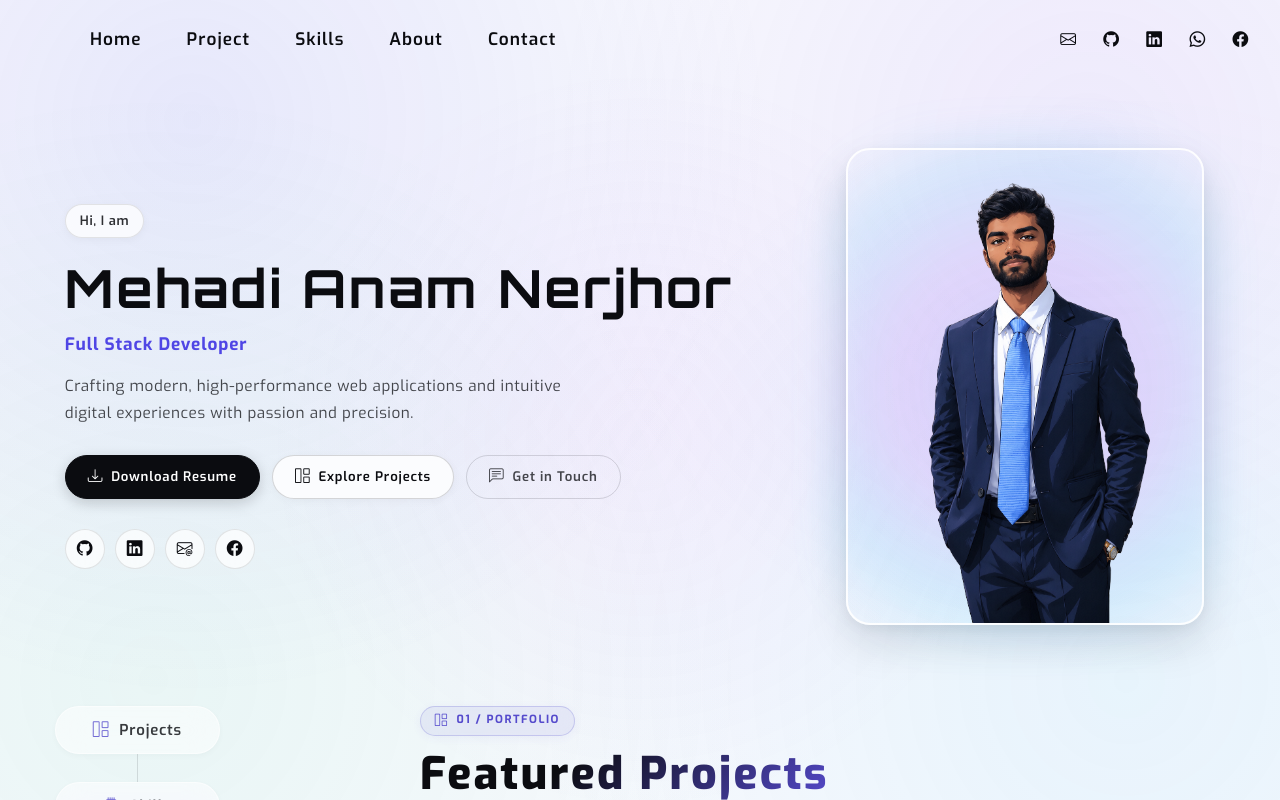
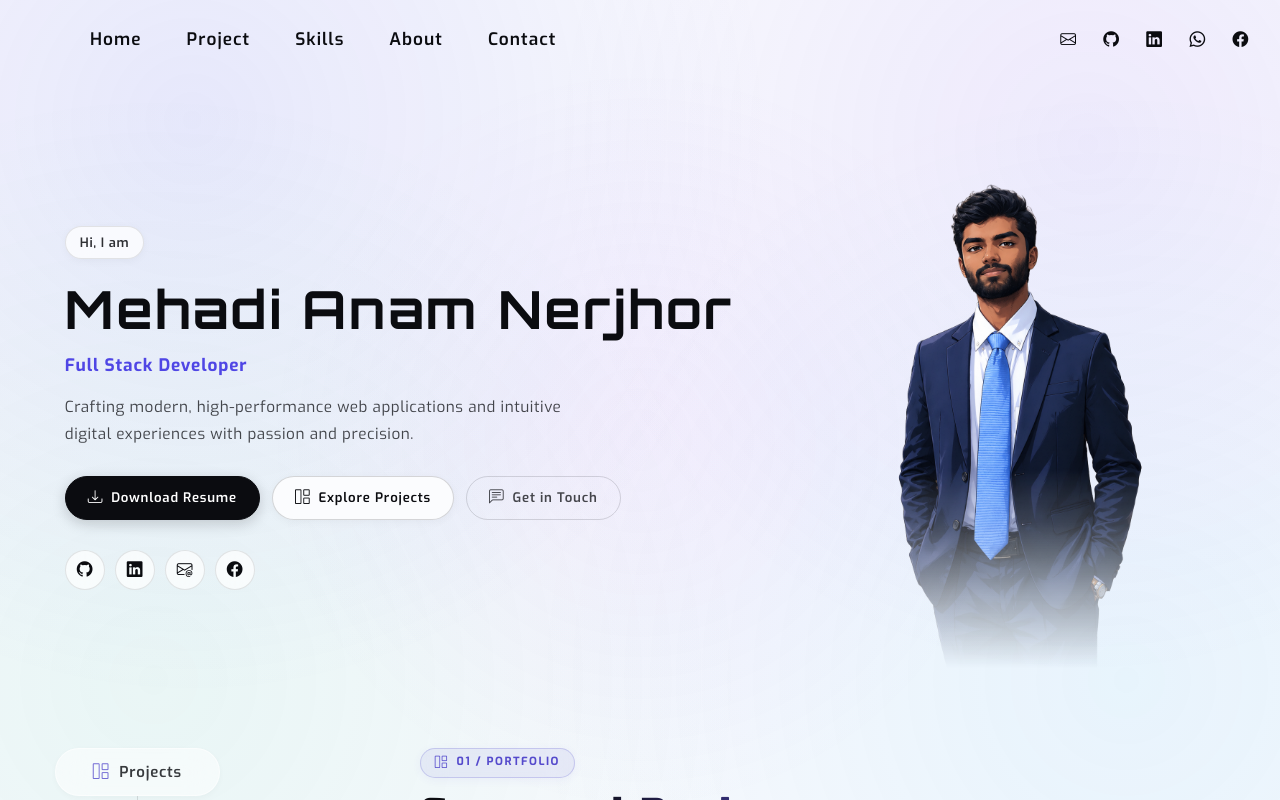
Before and after one commit to mehedienf/mehedienf.github.io, a Next.js app: page / in a window 1280 px wide. Shown: the top 800 px of the page. Built offline with nearby package versions, Linux system fonts and the light colour scheme; a web font is replaced by a local one.

Commit message:
hero image refactor

```diff
--- a/src/app/globals.css
+++ b/src/app/globals.css
@@ -423,64 +423,60 @@ main {
   box-shadow: 0 5px 14px rgba(11, 12, 16, 0.15);
 }
 
-/* Hero Portrait Frame */
+/* Hero Image - Standalone with Fade-to-Bottom Gradient Mask */
 .home-image {
-  flex: 0 1 380px;
+  flex: 0 1 420px;
   display: flex;
-  align-items: center;
+  align-items: flex-end;
   justify-content: center;
   position: relative;
   box-sizing: border-box;
+  background: transparent !important;
+  border: none !important;
 }
 
-.hero-image-frame {
+.hero-image-wrapper {
   position: relative;
-  width: clamp(260px, 28vw, 360px);
-  aspect-ratio: 3 / 4;
-  border-radius: 28px;
+  width: clamp(280px, 32vw, 420px);
   display: flex;
-  align-items: center;
+  align-items: flex-end;
   justify-content: center;
-  z-index: 2;
+  background: transparent !important;
+  border: none !important;
+  box-shadow: none !important;
 }
 
-.hero-image-ambient {
-  position: absolute;
-  inset: -14px;
-  border-radius: 36px;
-  background: radial-gradient(
-    circle at 50% 50%,
-    rgba(99, 102, 241, 0.22) 0%,
-    rgba(168, 85, 247, 0.16) 40%,
-    rgba(56, 189, 248, 0.14) 70%,
-    transparent 90%
+.hero-person-img {
+  width: 100%;
+  height: auto;
+  max-height: 520px;
+  object-fit: contain;
+  display: block;
+  background: transparent !important;
+  border: none !important;
+  box-shadow: none !important;
+  /* Gradual fade-to-bottom mask effect blending smoothly into the website background */
+  -webkit-mask-image: linear-gradient(
+    to bottom,
+    rgba(0, 0, 0, 1) 0%,
+    rgba(0, 0, 0, 1) 62%,
+    rgba(0, 0, 0, 0.8) 72%,
+    rgba(0, 0, 0, 0.35) 86%,
+    rgba(0, 0, 0, 0) 100%
   );
-  filter: blur(20px);
-  z-index: 1;
-  pointer-events: none;
+  mask-image: linear-gradient(
+    to bottom,
+    rgba(0, 0, 0, 1) 0%,
+    rgba(0, 0, 0, 1) 62%,
+    rgba(0, 0, 0, 0.8) 72%,
+    rgba(0, 0, 0, 0.35) 86%,
+    rgba(0, 0, 0, 0) 100%
+  );
+  transition: transform 0.3s ease;
 }
 
-.hero-avatar {
-  width: 100%;
-  height: 100%;
-  object-fit: cover;
-  border-radius: 24px;
-  position: relative;
-  z-index: 2;
-  border: 2px solid rgba(255, 255, 255, 0.9);
-  box-shadow:
-    0 20px 40px rgba(11, 12, 16, 0.1),
-    0 4px 12px rgba(11, 12, 16, 0.05);
-  transition:
-    transform 0.35s ease,
-    box-shadow 0.35s ease;
-}
-
-.hero-avatar:hover {
-  transform: translateY(-4px) scale(1.01);
-  box-shadow:
-    0 24px 48px rgba(11, 12, 16, 0.14),
-    0 6px 16px rgba(11, 12, 16, 0.07);
+.hero-person-img:hover {
+  transform: translateY(-4px);
 }
 
 /* Responsive Media Queries */
@@ -528,8 +524,8 @@ main {
     width: 100%;
     justify-content: center;
   }
-  .hero-image-frame {
-    width: 240px;
+  .hero-image-wrapper {
+    width: 260px;
   }
 }
 
--- a/src/components/Hero.tsx
+++ b/src/components/Hero.tsx
@@ -82,17 +82,16 @@ export default function Hero() {
         </div>
       </div>
 
-      {/* Hero Portrait Frame */}
+      {/* Hero Image */}
       <div className="home-image">
-        <div className="hero-image-frame">
-          <div className="hero-image-ambient"></div>
+        <div className="hero-image-wrapper">
           <Image
             src={portfolioData.hero.image}
             alt={portfolioData.hero.name}
-            width={380}
-            height={507}
+            width={400}
+            height={533}
             priority
-            className="hero-avatar"
+            className="hero-person-img"
           />
         </div>
       </div>
```
